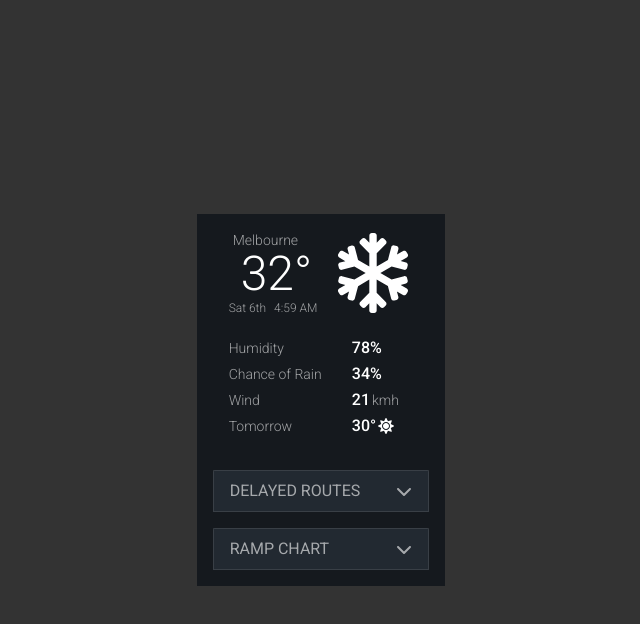
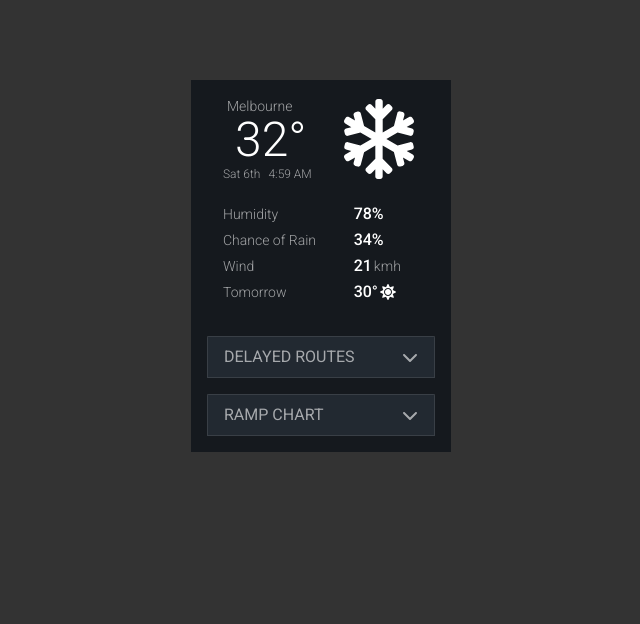
Before and after one commit to philrussel21/transmax-sidebar-widget, a React (Create React App) app: page / in a window 1280 px wide. Shown: the top 624 px of the page, without its empty margins (319-959 px from the left). Built offline with nearby package versions, Linux system fonts and the light colour scheme.

Commit message:
fix: update App layout and structure

```diff
--- a/src/App.tsx
+++ b/src/App.tsx
@@ -2,8 +2,8 @@ import Widget from './components/partials/widget';
 
 const App = () => {
   return (
-    <div className="text-white/60 h-screen w-screen flex justify-center items-center bg-black/80">
-      <div className="max-w-xs mx-auto">
+    <div className="text-white/60 h-screen w-screen bg-black/80">
+      <div className="max-w-[260px] mx-auto pt-20">
         <Widget />
       </div>
     </div>
```
